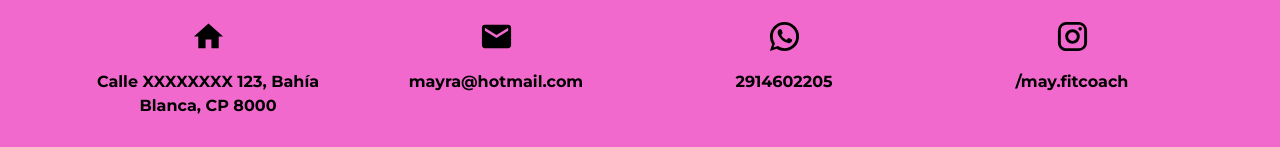
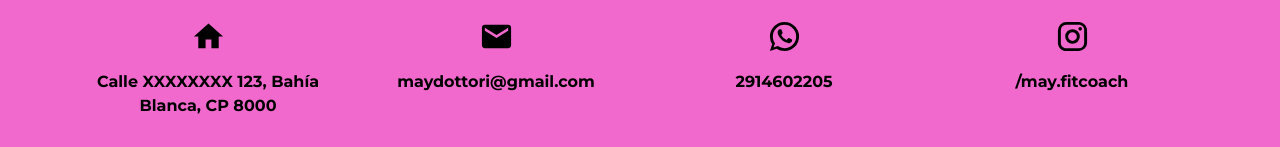
Before and after one commit to axelstele/my-gym, a Next.js app: page / in a window 1280 px wide. Shown: the part 5707-5854 px from the top of the page. Built offline with nearby package versions, Linux system fonts and the light colour scheme.

Commit message:
fix: email

```diff
--- a/app/(not-authenticated)/components/contact/options.tsx
+++ b/app/(not-authenticated)/components/contact/options.tsx
@@ -14,7 +14,7 @@ export const options = [
   {
     id: 2,
     icon: <EmailIcon fontSize='large' />,
-    text: 'mayra@hotmail.com',
+    text: 'maydottori@gmail.com',
     type: 'email'
   },
   {
```
